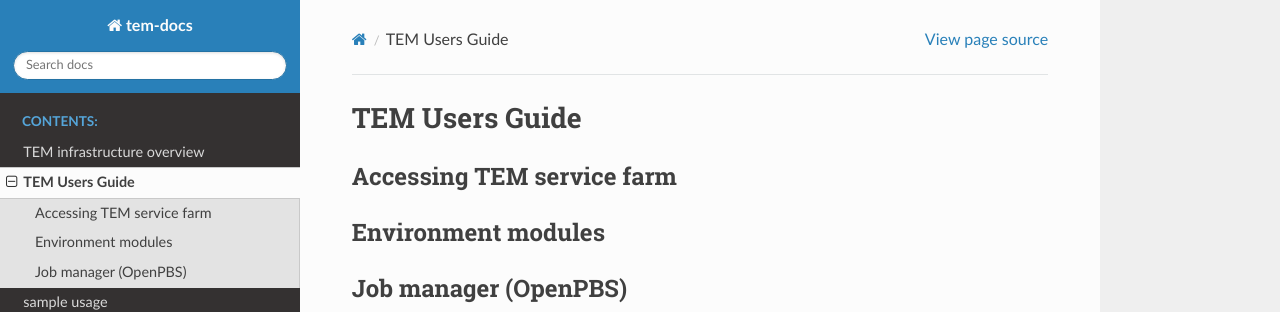
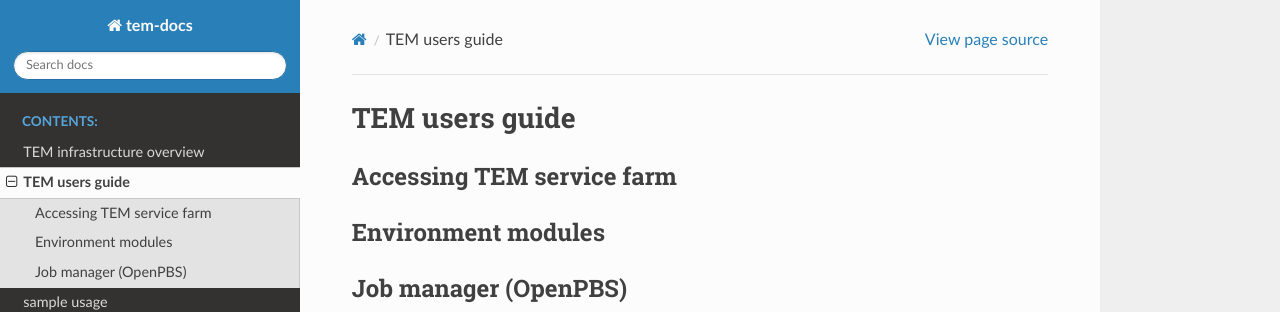
Before and after one commit to junglok/tem-docs, a Sphinx documentation site: the page built from docs/cluster.rst, in a window 1280 px wide. Shown: the top 312 px of the page. Built offline with Sphinx 7.4.7 and the Read the Docs theme 2.0.0, drawn with Linux system fonts in a browser that asks for light colours.

Commit message:
first commit

```diff
--- a/docs/cluster.rst
+++ b/docs/cluster.rst
@@ -1,5 +1,5 @@
 ***************
-TEM Users Guide
+TEM users guide
 ***************
 
 Accessing TEM service farm
```
